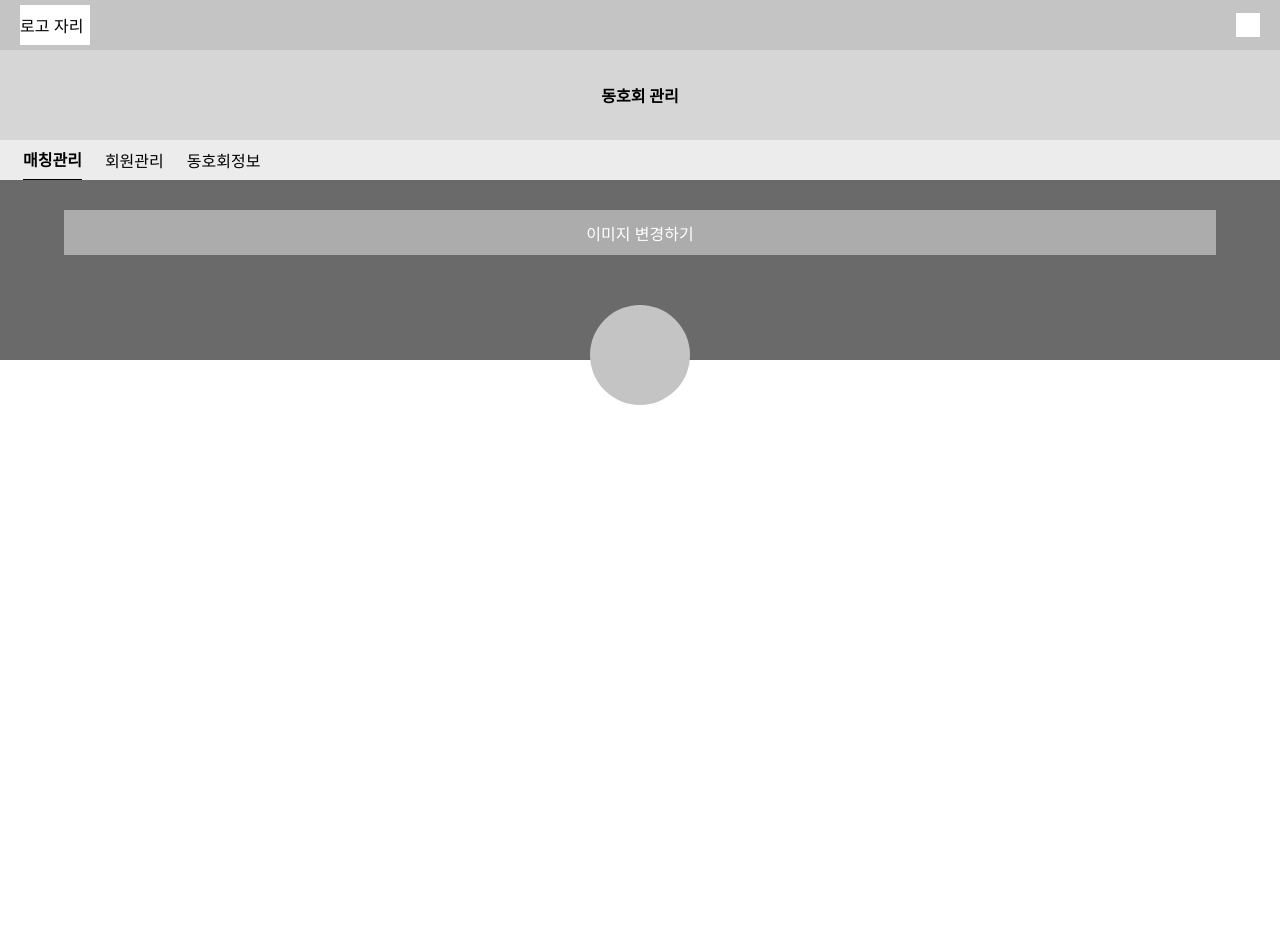
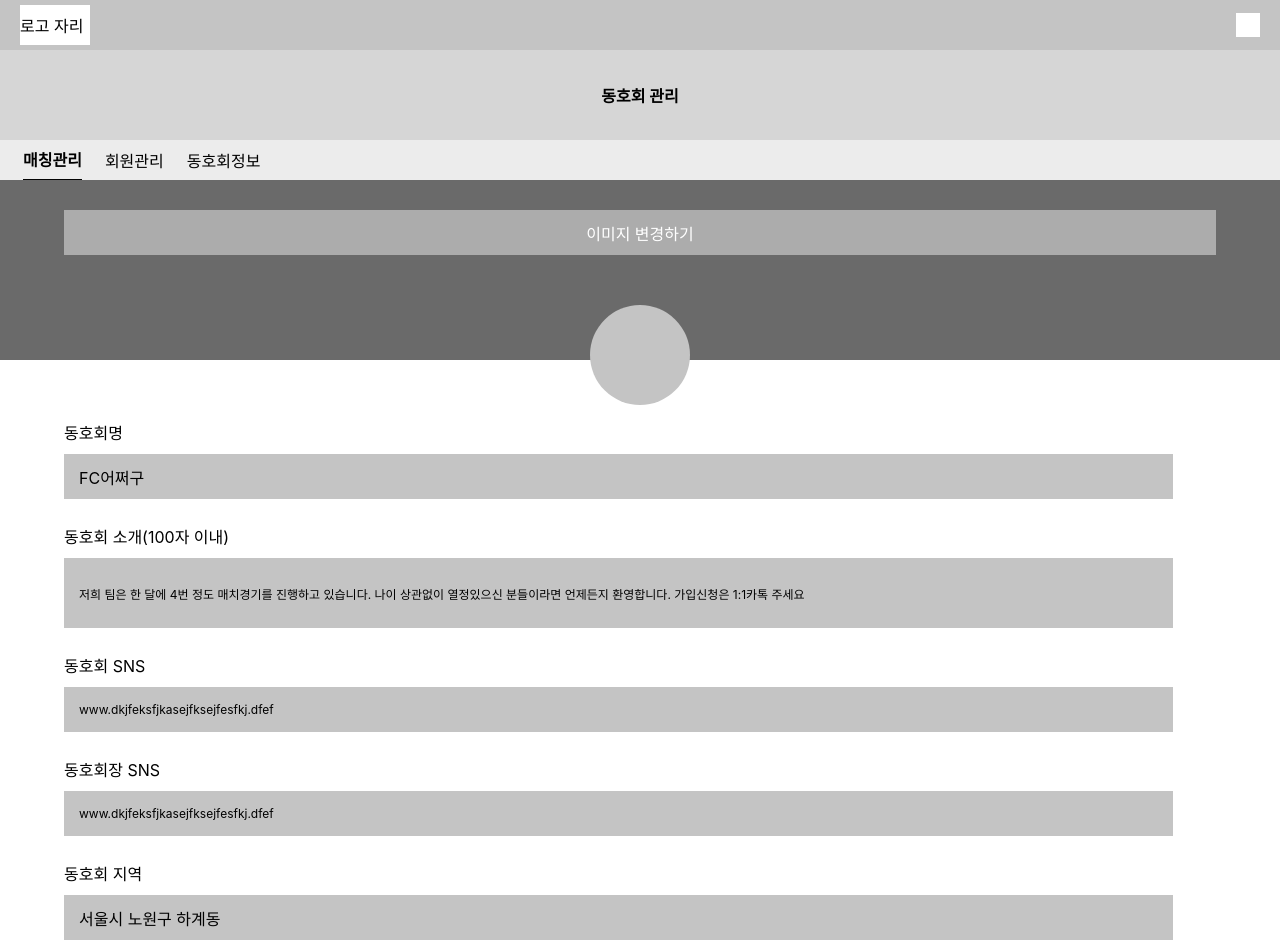
Before and after one commit to dsm-football/football-frontend, a React (Create React App) app: page /club/management in a window 1280 px wide. Shown: the top 952 px of the page. Before the commit the page ends 800 px from the top, so only its background shows below. Built offline with nearby package versions, Linux system fonts and the light colour scheme.

Commit message:
⚡️ :: 동호회 정보 수정 페이지 추가

```diff
--- a/src/components/clubManagement/clubInfo/ClubInfo.tsx
+++ b/src/components/clubManagement/clubInfo/ClubInfo.tsx
@@ -1,12 +1,44 @@
-import * as S from './style';
+import * as S from "./style";
 
 const ClubInfo = () => {
-  return(
-    <S.ProfileContainer>
-      <S.ChangeImgBtn>이미지 변경하기</S.ChangeImgBtn>
-      <S.ProfileImg/>
-    </S.ProfileContainer>
-  )
-}
+  return (
+    <>
+      <S.ProfileContainer>
+        <S.ChangeImgBtn>이미지 변경하기</S.ChangeImgBtn>
+        <S.ProfileImg />
+      </S.ProfileContainer>
+      <S.ClubInfoFixContainer>
+        <S.FixBox>
+          <S.TitleFont>동호회명</S.TitleFont>
+          <S.BoldFixInput>FC어쩌구</S.BoldFixInput>
+        </S.FixBox>
+        <S.FixBox>
+          <S.TitleFont>동호회 소개(100자 이내)</S.TitleFont>
+          <S.IntroFixInput>
+            저희 팀은 한 달에 4번 정도 매치경기를 진행하고 있습니다. 나이
+            상관없이 열정있으신 분들이라면 언제든지 환영합니다. 가입신청은
+            1:1카톡 주세요
+          </S.IntroFixInput>
+        </S.FixBox>
+        <S.FixBox>
+          <S.TitleFont>동호회 SNS</S.TitleFont>
+          <S.FixInput>www.dkjfeksfjkasejfksejfesfkj.dfef</S.FixInput>
+        </S.FixBox>
+        <S.FixBox>
+          <S.TitleFont>동호회장 SNS</S.TitleFont>
+          <S.FixInput>www.dkjfeksfjkasejfksejfesfkj.dfef</S.FixInput>
+        </S.FixBox>
+        <S.FixBox>
+          <S.TitleFont>동호회 지역</S.TitleFont>
+          <S.BoldFixInput>서울시 노원구 하계동</S.BoldFixInput>
+        </S.FixBox>
+        <S.FixBox>
+          <S.TitleFont>동호회 정원(현재 정원:25)</S.TitleFont>
+          <S.BoldFixInput>FC어쩌구 <S.GpsImg/></S.BoldFixInput>
+        </S.FixBox>
+      </S.ClubInfoFixContainer>
+    </>
+  );
+};
 
 export default ClubInfo;
--- a/src/components/clubManagement/clubInfo/style.tsx
+++ b/src/components/clubManagement/clubInfo/style.tsx
@@ -29,3 +29,62 @@ export const ProfileImg = styled.div`
   background-color: #C4C4C4;
   transform: translateY(50%);
 `
+
+export const ClubInfoFixContainer = styled.div`
+  width: 90%;
+  display: flex;
+  flex-direction: column;
+  justify-content: space-between;
+  align-items: center;
+  margin: 0 auto;
+  margin-top: 60px;
+`
+
+export const FixBox = styled.div`
+  width: 100%;
+  display: flex;
+  flex-direction: column;
+  justify-content: center;
+  margin-bottom: 25px;
+`
+
+export const TitleFont = styled.span`
+  font-size: 16px;
+  margin-bottom: 10px;
+`
+
+export const BoldFixInput = styled.span`
+  width: 95%;
+  height: 45px;
+  background-color: #C4C4C4;
+  font-size: 16px;
+  display: flex;
+  align-items: center;
+  padding-left: 15px;
+`
+
+export const FixInput = styled.span`
+  width: 95%;
+  height: 45px;
+  background-color: #C4C4C4;
+  font-size: 12px;
+  display: flex;
+  align-items: center;
+  padding-left: 15px;
+`
+
+export const IntroFixInput = styled.span`
+  width: 95%;
+  height: 70px;
+  background-color: #C4C4C4;
+  display: flex;
+  align-items: center;
+  padding-left: 15px;
+  font-size: 12px;
+`
+
+export const GpsImg = styled.div`
+  width: 25px;
+  height: 25px;
+  background-color: black;
+`
```
